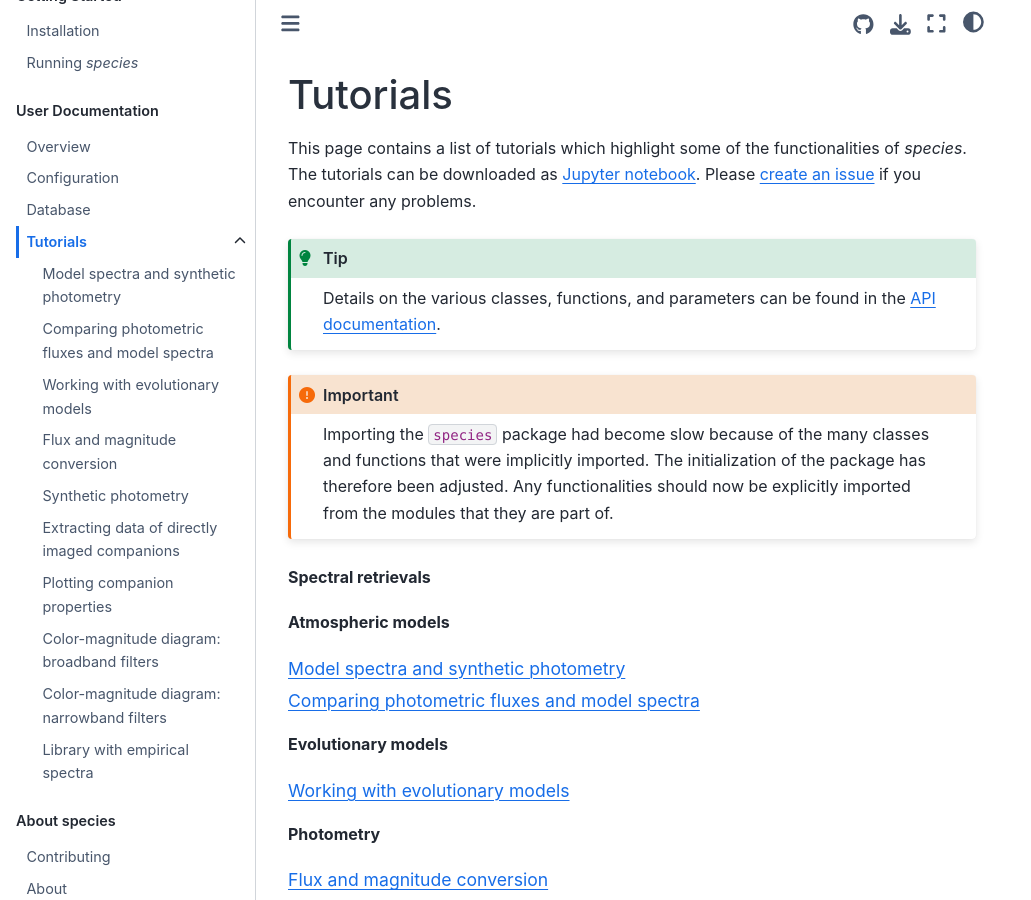
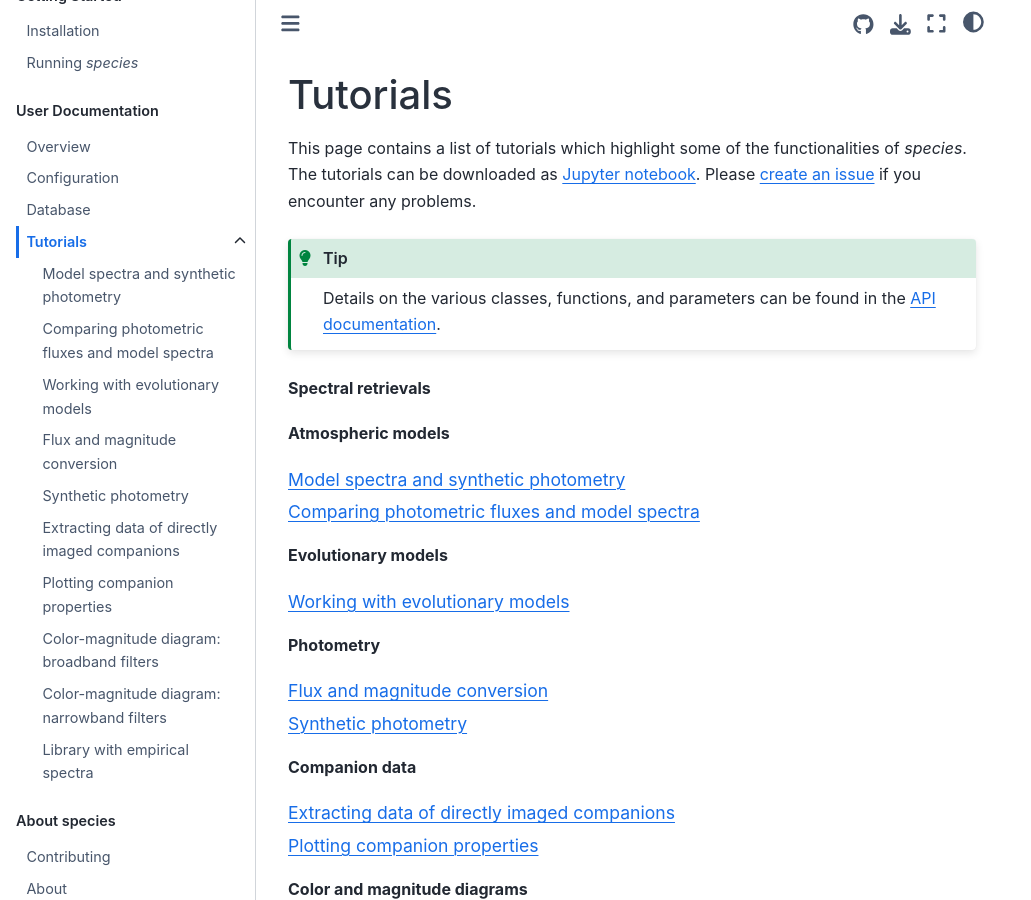
Before and after one commit to tomasstolker/species, a Sphinx documentation site: the page built from docs/tutorials.rst, in a window 1280 px wide and 900 px high. Shown: the whole window, without its empty margins (0-1031 px from the left). Built offline with Sphinx 7.4.7 and the Sphinx Book theme 1.1.4, drawn with Linux system fonts in a browser that asks for light colours; pages that are not in the unit, such as notebooks, are missing from menus.

```diff
--- a/README.rst
+++ b/README.rst
@@ -53,6 +53,6 @@ Contributions are welcome so please consider `forking <https://help.github.com/e
 License
 -------
 
-Copyright 2018-2023 Tomas Stolker
+Copyright 2018-2024 Tomas Stolker
 
 *species* is distributed under the MIT License. See `LICENSE <https://github.com/tomasstolker/species/blob/main/LICENSE>`_ for the terms and conditions.
--- a/docs/tutorials.rst
+++ b/docs/tutorials.rst
@@ -7,9 +7,6 @@ This page contains a list of tutorials which highlight some of the functionaliti
 
 .. tip::
    Details on the various classes, functions, and parameters can be found in the `API documentation <https://species.readthedocs.io/en/latest/modules.html>`_.
-
-.. important::
-   Importing the ``species`` package had become slow because of the many classes and functions that were implicitly imported. The initialization of the package has therefore been adjusted. Any functionalities should now be explicitly imported from the modules that they are part of.
 
 **Spectral retrievals**
 
```
Also changed, not shown: docs/tutorials/mass_ratio.ipynb, 1 other file.
